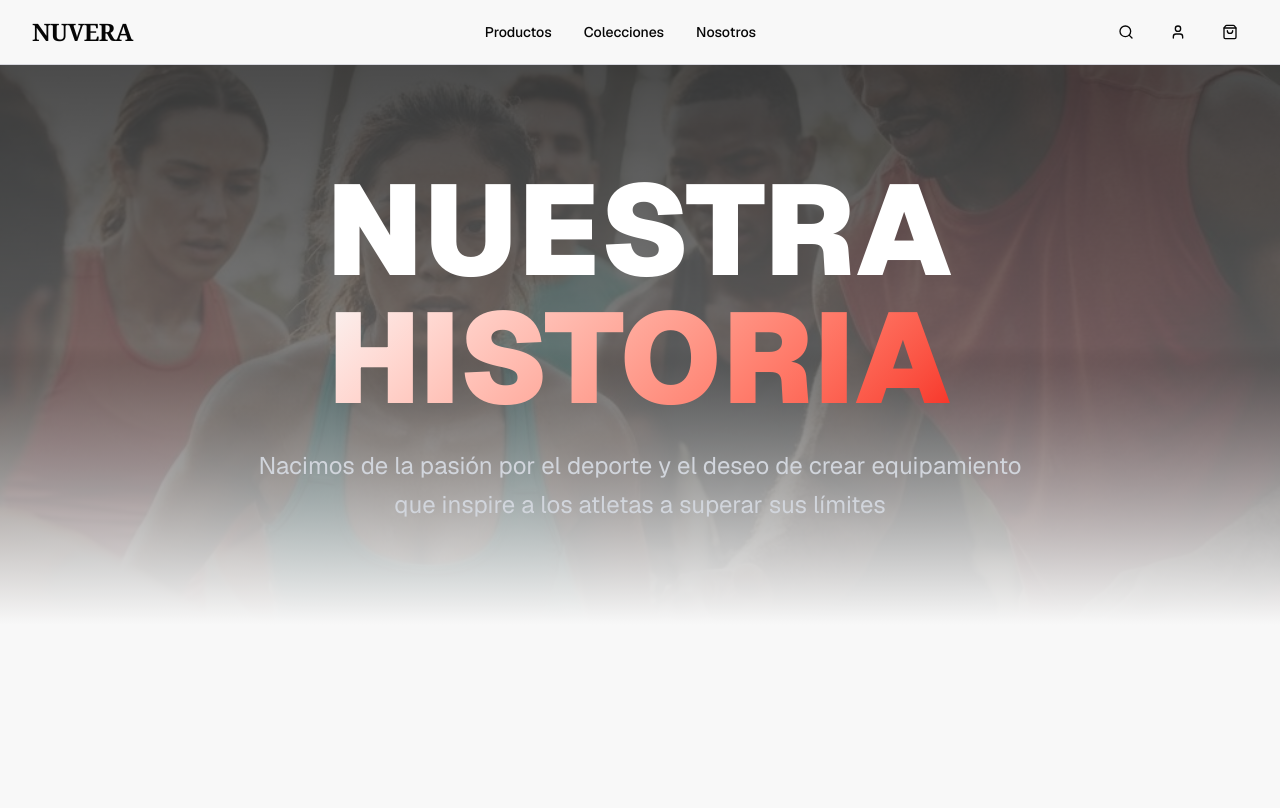
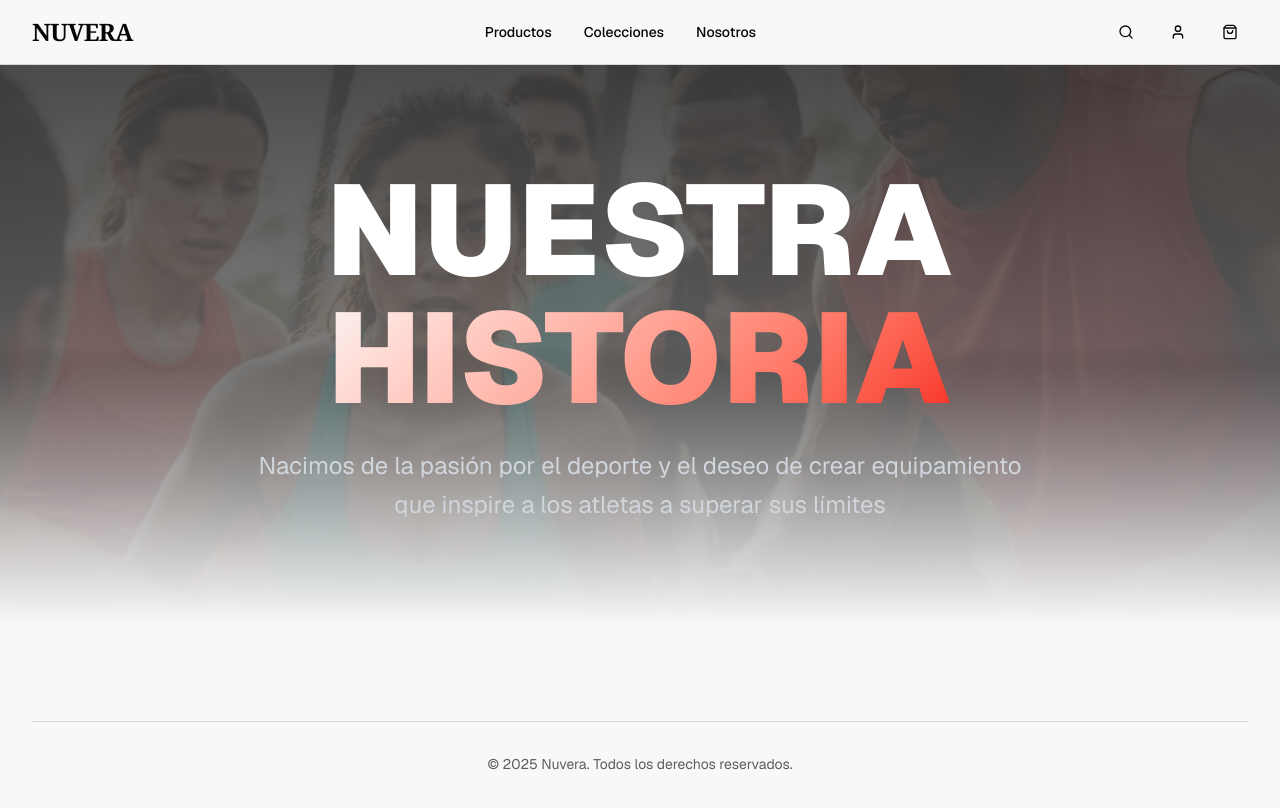
Before and after one commit to Stiven-Chacon/Ecommerce-Nuvera, a Next.js app: page /nosotros in a window 1280 px wide. Shown: the top 808 px of the page. Built offline with nearby package versions, Linux system fonts and the light colour scheme; no server answers.

Commit message:
feat(footer): add basic footer component

```diff
--- a/app/nosotros/page.tsx
+++ b/app/nosotros/page.tsx
@@ -4,6 +4,7 @@
 import Image from "next/image"
 import { useEffect, useRef } from "react"
 import { Header } from "@/components/layout/headers"
+import { Footer } from "@/components/layout/footer"
 
 
 
@@ -61,7 +62,7 @@ export default function NosotrosPage() {
         </section>
 
       </main>
-
+    <Footer />
     </div>
   )
 }
--- /dev/null
+++ b/components/layout/footer.tsx
@@ -0,0 +1,11 @@
+export function Footer() {
+  return (
+    <footer >
+      <div className="container mx-auto px-4 sm:px-6 lg:px-8 py-12">
+        <div className="mt-12 pt-8 border-t border-border text-center text-sm text-muted-foreground">
+          <p>© {new Date().getFullYear()} Nuvera. Todos los derechos reservados.</p>
+        </div>
+      </div>
+    </footer>
+  )
+}
```
